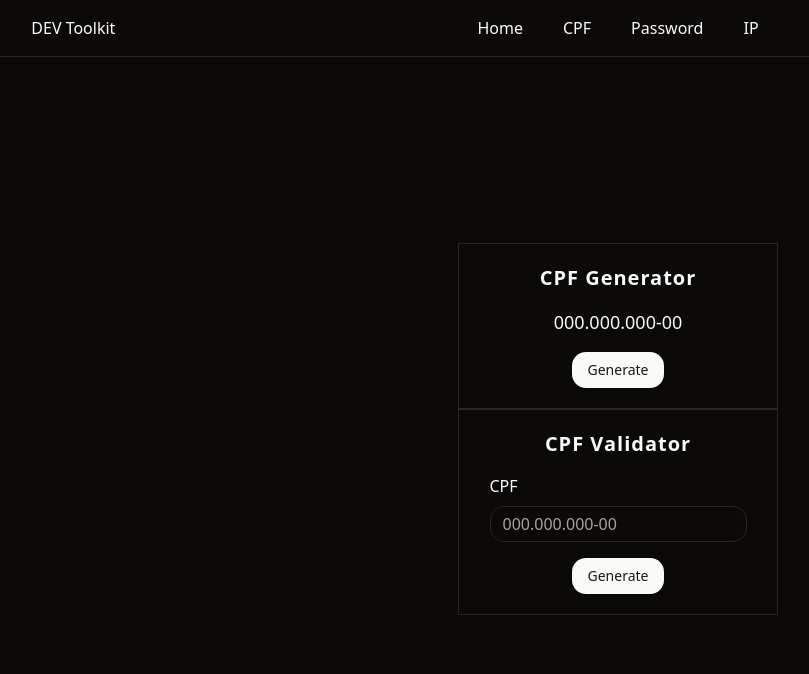
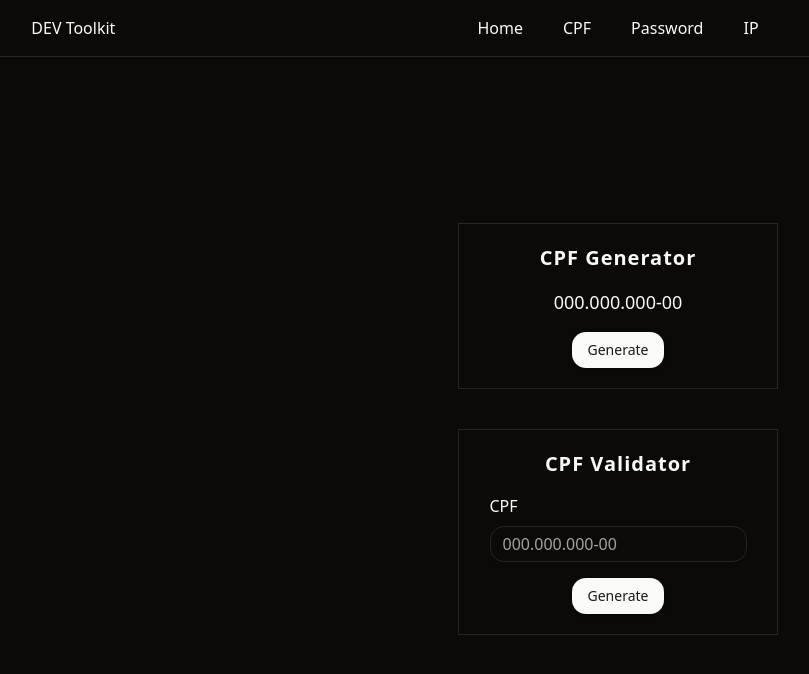
Before and after one commit to Mathesu-veLi/dev-toolkit, a React (Vite) app: page /cpf in a window 1280 px wide. Shown: the top 674 px of the page, without its empty margins (22-831 px from the left). Built offline with nearby package versions, Linux system fonts and the light colour scheme.

Commit message:
edit cpf page style

```diff
--- a/src/containers/Cpf.tsx
+++ b/src/containers/Cpf.tsx
@@ -3,11 +3,13 @@
 
 export function Cpf() {
   return (
-    <div className="flex flex-col justify-center items-center gap-10 h-full">
-      <div>
-        <CpfGenerator />
-        <CpfValidator />
+    <>
+      <div className="flex justify-center items-center h-full">
+        <div className="grid gap-10">
+          <CpfGenerator />
+          <CpfValidator />
+        </div>
       </div>
-    </div>
+    </>
   );
 }
```
